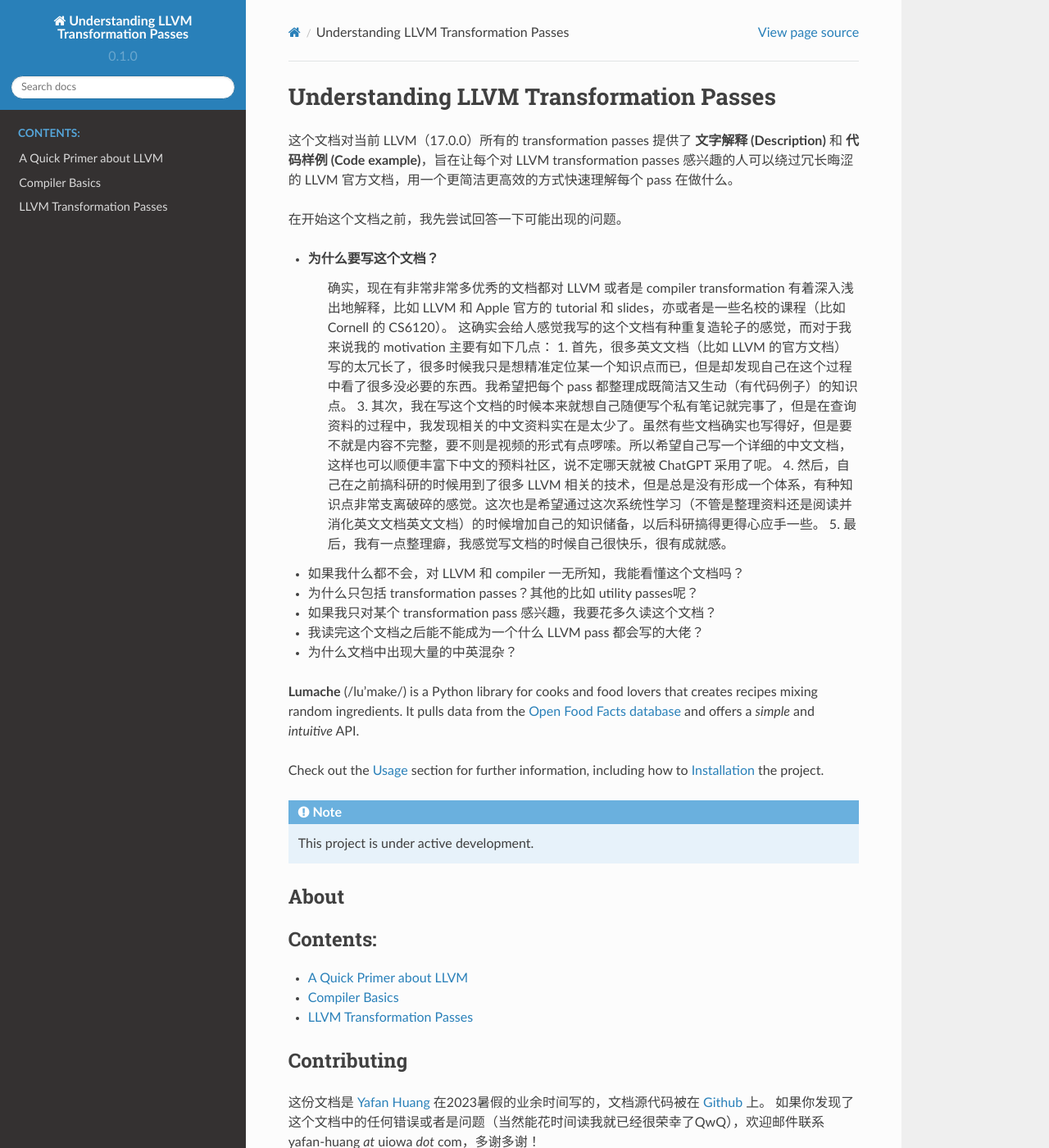
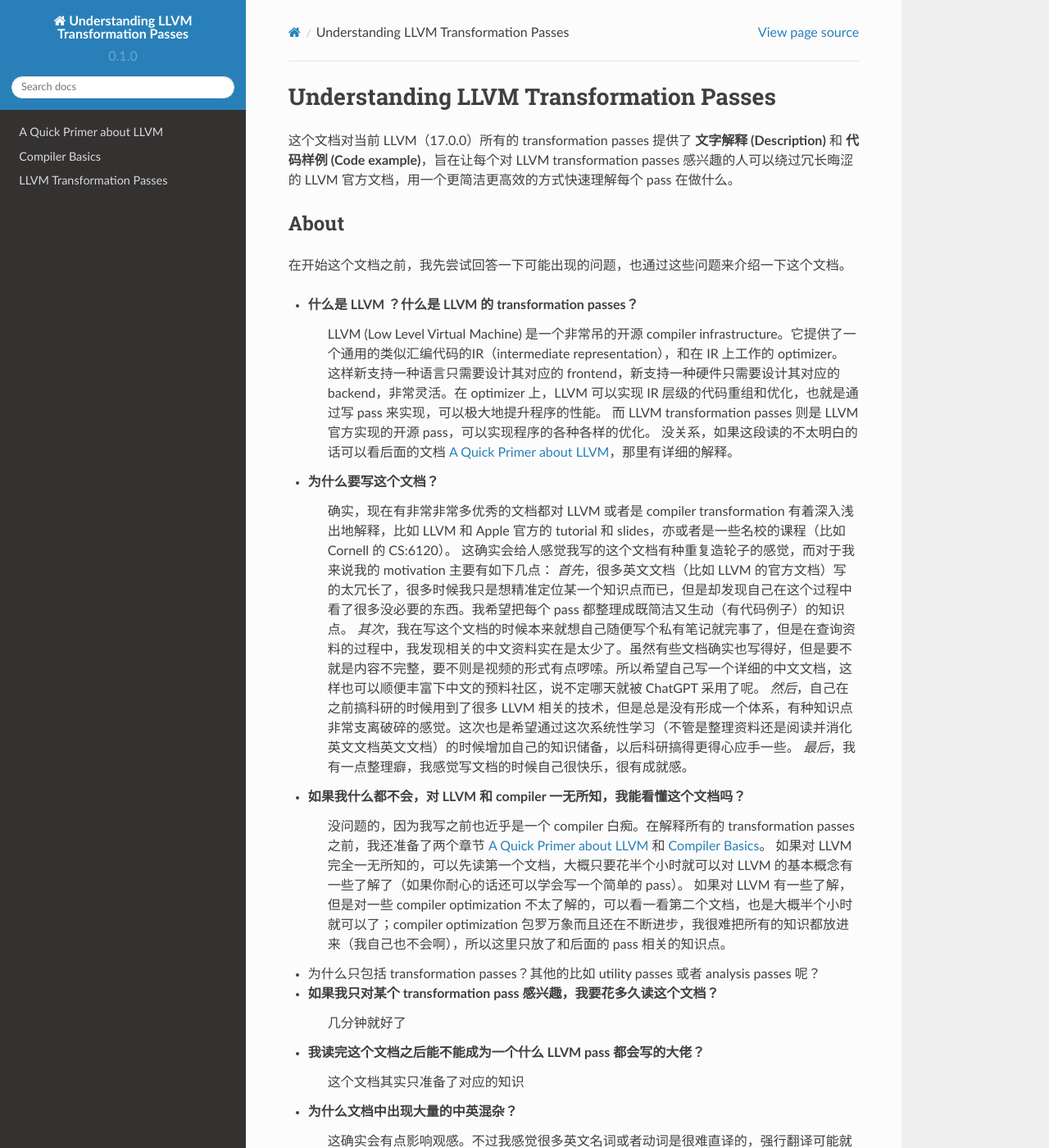
Before and after one commit to hyfshishen/understanding-llvm-transformation-passes, a Sphinx documentation site: the page built from docs/source/index.rst, in a window 1280 px wide and 1400 px high. Shown: the whole window at 82% size. Built offline with Sphinx 7.4.7 and the Read the Docs theme 2.0.0, drawn with Linux system fonts in a browser that asks for light colours; some of the changed text lies outside the part shown.

Commit message:
updating

```diff
--- a/docs/source/index.rst
+++ b/docs/source/index.rst
@@ -3,40 +3,40 @@
 
 这个文档对当前 LLVM（17.0.0）所有的 transformation passes 提供了 **文字解释 (Description)** 和 **代码样例 (Code example)**，旨在让每个对 LLVM transformation passes 感兴趣的人可以绕过冗长晦涩的 LLVM 官方文档，用一个更简洁更高效的方式快速理解每个 pass 在做什么。
 
-在开始这个文档之前，我先尝试回答一下可能出现的问题。
-
-- 为什么要写这个文档？
-   确实，现在有非常非常多优秀的文档都对 LLVM 或者是 compiler transformation 有着深入浅出地解释，比如 LLVM 和 Apple 官方的 tutorial 和 slides，亦或者是一些名校的课程（比如 Cornell 的 CS6120）。
-   这确实会给人感觉我写的这个文档有种重复造轮子的感觉，而对于我来说我的 motivation 主要有如下几点：
-   1. 首先，很多英文文档（比如 LLVM 的官方文档）写的太冗长了，很多时候我只是想精准定位某一个知识点而已，但是却发现自己在这个过程中看了很多没必要的东西。我希望把每个 pass 都整理成既简洁又生动（有代码例子）的知识点。
-   3. 其次，我在写这个文档的时候本来就想自己随便写个私有笔记就完事了，但是在查询资料的过程中，我发现相关的中文资料实在是太少了。虽然有些文档确实也写得好，但是要不就是内容不完整，要不则是视频的形式有点啰嗦。所以希望自己写一个详细的中文文档，这样也可以顺便丰富下中文的预料社区，说不定哪天就被 ChatGPT 采用了呢。
-   4. 然后，自己在之前搞科研的时候用到了很多 LLVM 相关的技术，但是总是没有形成一个体系，有种知识点非常支离破碎的感觉。这次也是希望通过这次系统性学习（不管是整理资料还是阅读并消化英文文档英文文档）的时候增加自己的知识储备，以后科研搞得更得心应手一些。
-   5. 最后，我有一点整理癖，我感觉写文档的时候自己很快乐，很有成就感。
-- 如果我什么都不会，对 LLVM 和 compiler 一无所知，我能看懂这个文档吗？
-- 为什么只包括 transformation passes？其他的比如 utility passes呢？
-- 如果我只对某个 transformation pass 感兴趣，我要花多久读这个文档？
-- 我读完这个文档之后能不能成为一个什么 LLVM pass 都会写的大佬？
-- 为什么文档中出现大量的中英混杂？
-
-**Lumache** (/lu'make/) is a Python library for cooks and food lovers
-that creates recipes mixing random ingredients.
-It pulls data from the `Open Food Facts database <https://world.openfoodfacts.org/>`_
-and offers a *simple* and *intuitive* API.
-
-Check out the :doc:`usage` section for further information, including
-how to :ref:`installation` the project.
-
-.. note::
-
-   This project is under active development.
-
 About
 --------
+在开始这个文档之前，我先尝试回答一下可能出现的问题，也通过这些问题来介绍一下这个文档。
+
+- 什么是 LLVM ？什么是 LLVM 的 transformation passes？
+   LLVM (Low Level Virtual Machine) 是一个非常吊的开源 compiler infrastructure。它提供了一个通用的类似汇编代码的IR（intermediate representation），和在 IR 上工作的 optimizer。
+   这样新支持一种语言只需要设计其对应的 frontend，新支持一种硬件只需要设计其对应的 backend，非常灵活。在 optimizer 上，LLVM 可以实现 IR 层级的代码重组和优化，也就是通过写 pass 来实现，可以极大地提升程序的性能。
+   而 LLVM transformation passes 则是 LLVM 官方实现的开源 pass，可以实现程序的各种各样的优化。
+   没关系，如果这段读的不太明白的话可以看后面的文档 :doc:`LLVM-a-quick-primer/index`，那里有详细的解释。
+- 为什么要写这个文档？
+   确实，现在有非常非常多优秀的文档都对 LLVM 或者是 compiler transformation 有着深入浅出地解释，比如 LLVM 和 Apple 官方的 tutorial 和 slides，亦或者是一些名校的课程（比如 Cornell 的 CS:6120）。
+   这确实会给人感觉我写的这个文档有种重复造轮子的感觉，而对于我来说我的 motivation 主要有如下几点：
+   *首先*，很多英文文档（比如 LLVM 的官方文档）写的太冗长了，很多时候我只是想精准定位某一个知识点而已，但是却发现自己在这个过程中看了很多没必要的东西。我希望把每个 pass 都整理成既简洁又生动（有代码例子）的知识点。
+   *其次*，我在写这个文档的时候本来就想自己随便写个私有笔记就完事了，但是在查询资料的过程中，我发现相关的中文资料实在是太少了。虽然有些文档确实也写得好，但是要不就是内容不完整，要不则是视频的形式有点啰嗦。所以希望自己写一个详细的中文文档，这样也可以顺便丰富下中文的预料社区，说不定哪天就被 ChatGPT 采用了呢。
+   *然后*，自己在之前搞科研的时候用到了很多 LLVM 相关的技术，但是总是没有形成一个体系，有种知识点非常支离破碎的感觉。这次也是希望通过这次系统性学习（不管是整理资料还是阅读并消化英文文档英文文档）的时候增加自己的知识储备，以后科研搞得更得心应手一些。
+   *最后*，我有一点整理癖，我感觉写文档的时候自己很快乐，很有成就感。
+- 如果我什么都不会，对 LLVM 和 compiler 一无所知，我能看懂这个文档吗？
+   没问题的，因为我写之前也近乎是一个 compiler 白痴。在解释所有的 transformation passes 之前，我还准备了两个章节 :doc:`LLVM-a-quick-primer/index` 和 :doc:`compiler-basics/index`。
+   如果对 LLVM 完全一无所知的，可以先读第一个文档，大概只要花半个小时就可以对 LLVM 的基本概念有一些了解了（如果你耐心的话还可以学会写一个简单的 pass）。
+   如果对 LLVM 有一些了解，但是对一些 compiler optimization 不太了解的，可以看一看第二个文档，也是大概半个小时就可以了；compiler optimization 包罗万象而且还在不断进步，我很难把所有的知识都放进来（我自己也不会啊），所以这里只放了和后面的 pass 相关的知识点。
+- 为什么只包括 transformation passes？其他的比如 utility passes 或者 analysis passes 呢？
+
+- 如果我只对某个 transformation pass 感兴趣，我要花多久读这个文档？
+   几分钟就好了
+- 我读完这个文档之后能不能成为一个什么 LLVM pass 都会写的大佬？
+   这个文档其实只准备了对应的知识
+- 为什么文档中出现大量的中英混杂？
+   这确实会有点影响观感。不过我感觉很多英文名词或者动词是很难直译的，强行翻译可能就没内味儿了。
 
 
+Content
+--------
 .. toctree::
    :maxdepth: 1
-   :caption: Contents:
 
    LLVM-a-quick-primer/index
    compiler-basics/index
```
